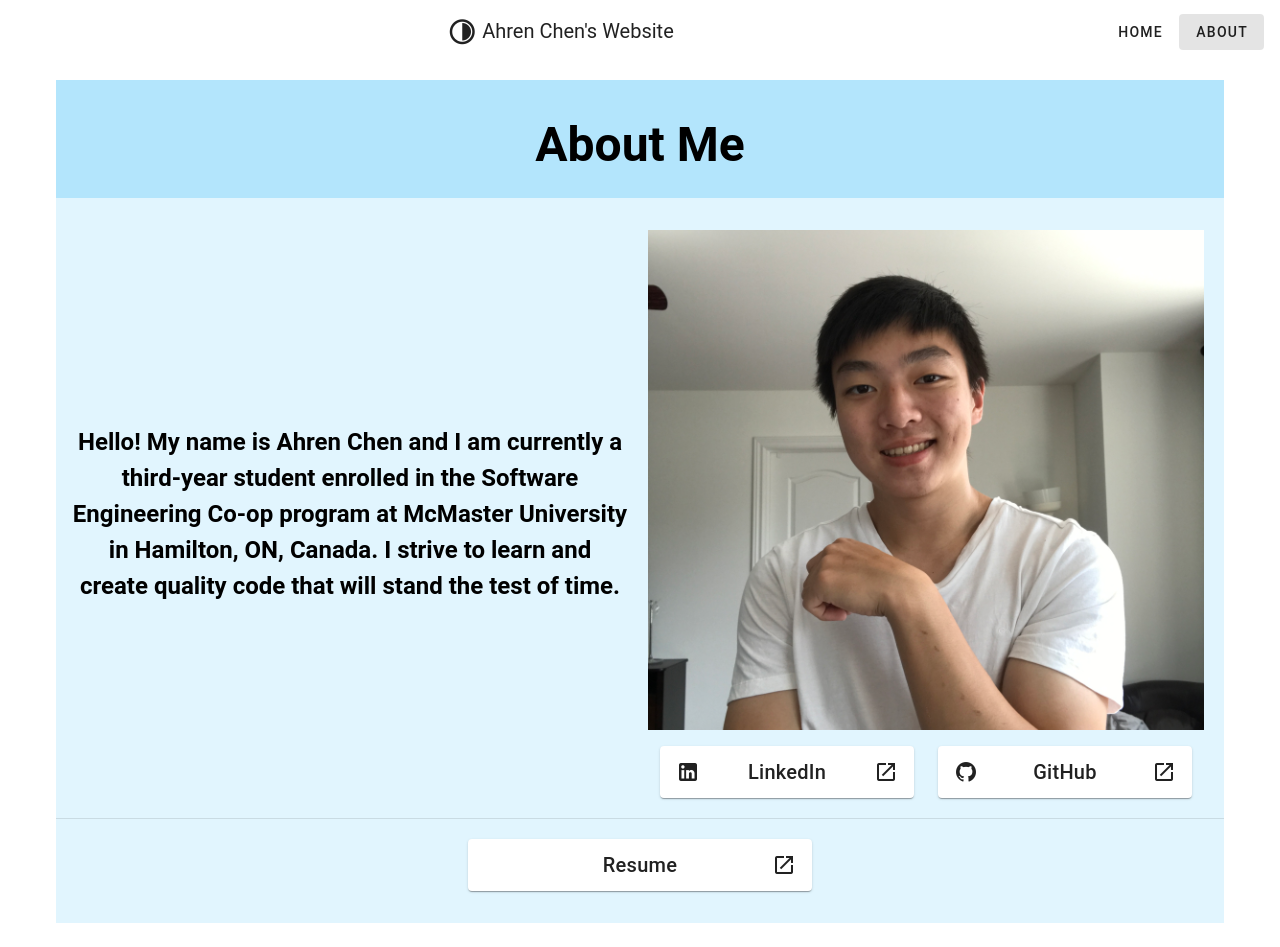
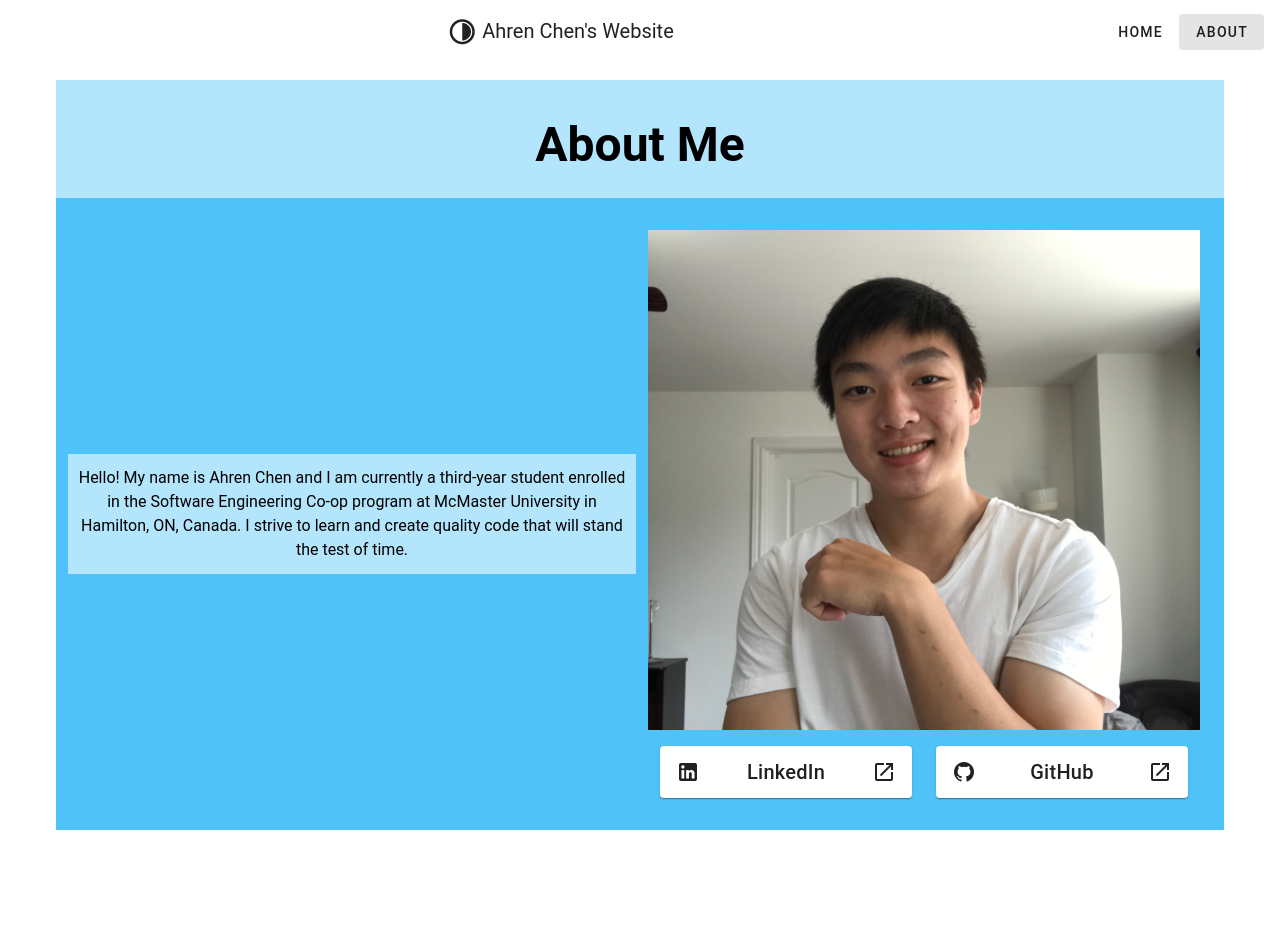
Before and after one commit to Ahren-Chen/Ahren-Chen.github.io, a Vue app: page /about in a window 1280 px wide. After the commit the page ends 854 px from the top, so only its background shows below. Built offline with nearby package versions, Linux system fonts and the light colour scheme.

Commit message:
F9: Refactor AboutMe
There isn't as much component split because I do not expect to use these as often. But the AboutMe component is redundant

```diff
--- a/src/components/AboutPage.vue
+++ /dev/null
@@ -1,50 +0,0 @@
-<template>
-    <v-container class="fill-height">
-        <v-responsive class="fill-height text-center">
-            <h1 class="py-10 text-h3 font-weight-bold bg-light-blue-lighten-4">About Me</h1>
-
-            <v-row class="py-5 px-5 d-flex align-center justify-center bg-light-blue-lighten-5">
-
-                <!-- Intro here -->
-                <v-col justify="start" class="bg-light-blue-lighten-5 px-2">
-                    <h2>Hello! My name is Ahren Chen and I am currently a third-year student enrolled in the Software
-                        Engineering Co-op program at McMaster University in Hamilton, ON, Canada.
-                        I strive to learn and create quality code that will stand the test of time.</h2>
-
-                </v-col>
-
-                <!-- Profile picture and social media links here -->
-                <v-col>
-                    <v-img cover height="500" src="@/assets/AboutPage_profile.jpg">
-                    </v-img>
-
-                    <v-row class="pt-4 px-3 align-center justify-center">
-                        <v-col>
-                            <v-card append-icon="mdi-open-in-new" class="mx-auto"
-                                href="https://www.linkedin.com/in/ahren-chen/" max-width="344"
-                                prepend-icon="mdi-linkedin" rel="noopener noreferrer" target="_blank" title="LinkedIn">
-                            </v-card>
-                        </v-col>
-                        <v-col>
-                            <v-card append-icon="mdi-open-in-new" class="mx-auto" href="https://github.com/Ahren-Chen"
-                                max-width="344" prepend-icon="mdi-github" rel="noopener noreferrer" target="_blank"
-                                title="GitHub">
-                            </v-card>
-                        </v-col>
-                    </v-row>
-                </v-col>
-            </v-row>
-
-            <v-divider></v-divider>
-
-            <v-row class="py-5 mb-2 d-flex align-center justify-center bg-light-blue-lighten-5">
-                <!-- PDF of Resume Here -->
-                <v-col>
-                    <v-card append-icon="mdi-open-in-new" class="mx-auto" href="./Ahren_Chen_Resume.pdf" max-width="344"
-                        prepend-icon="mdi-file-pdf" rel="noopener noreferrer" target="_blank" title="Resume">
-                    </v-card>
-                </v-col>
-            </v-row>
-        </v-responsive>
-    </v-container>
-</template>
--- a/src/views/About.vue
+++ b/src/views/About.vue
@@ -1,8 +1,49 @@
 <template>
-    <AboutPage />
+    <v-container class="fill-height">
+        <v-responsive class="fill-height text-center">
 
+            <PageTitle :titleText="Title" />
+
+            <HomePageRow>
+
+                <v-col justify="start" class="bg-light-blue-lighten-4 px-2">
+                    {{ AboutMe }}
+
+                </v-col>
+
+                <v-col>
+                    <v-img cover height="500" src="@/assets/AboutPage_profile.jpg">
+                    </v-img>
+
+                    <v-row class="pt-4 px-3 align-center justify-center">
+                        <v-col>
+                            <v-card append-icon="mdi-open-in-new" class="mx-auto" :href="LinkedInLink" max-width="344"
+                                prepend-icon="mdi-linkedin" rel="noopener noreferrer" target="_blank" title="LinkedIn">
+                            </v-card>
+                        </v-col>
+                        <v-col>
+                            <v-card append-icon="mdi-open-in-new" class="mx-auto" :href="GitHubLink" max-width="344"
+                                prepend-icon="mdi-github" rel="noopener noreferrer" target="_blank" title="GitHub">
+                            </v-card>
+                        </v-col>
+                    </v-row>
+                </v-col>
+
+            </HomePageRow>
+        </v-responsive>
+    </v-container>
 </template>
 
 <script setup>
-    import AboutPage from '@/components/AboutPage.vue'
+import PageTitle from '@/components/PageTitle.vue';
+import HomePageRow from '@/components/HomePageRow.vue';
+
+const Title = "About Me";
+
+const AboutMe = `Hello! My name is Ahren Chen and I am currently a third-year student enrolled in the Software
+                        Engineering Co-op program at McMaster University in Hamilton, ON, Canada.
+                        I strive to learn and create quality code that will stand the test of time.`
+
+const LinkedInLink = "https://www.linkedin.com/in/ahren-chen/";
+const GitHubLink = "https://github.com/Ahren-Chen";
 </script>
```
Also changed, not shown: src/views/Home.vue (+2 -8 lines), 1 other file (tests, documents, lock files or other folders).
